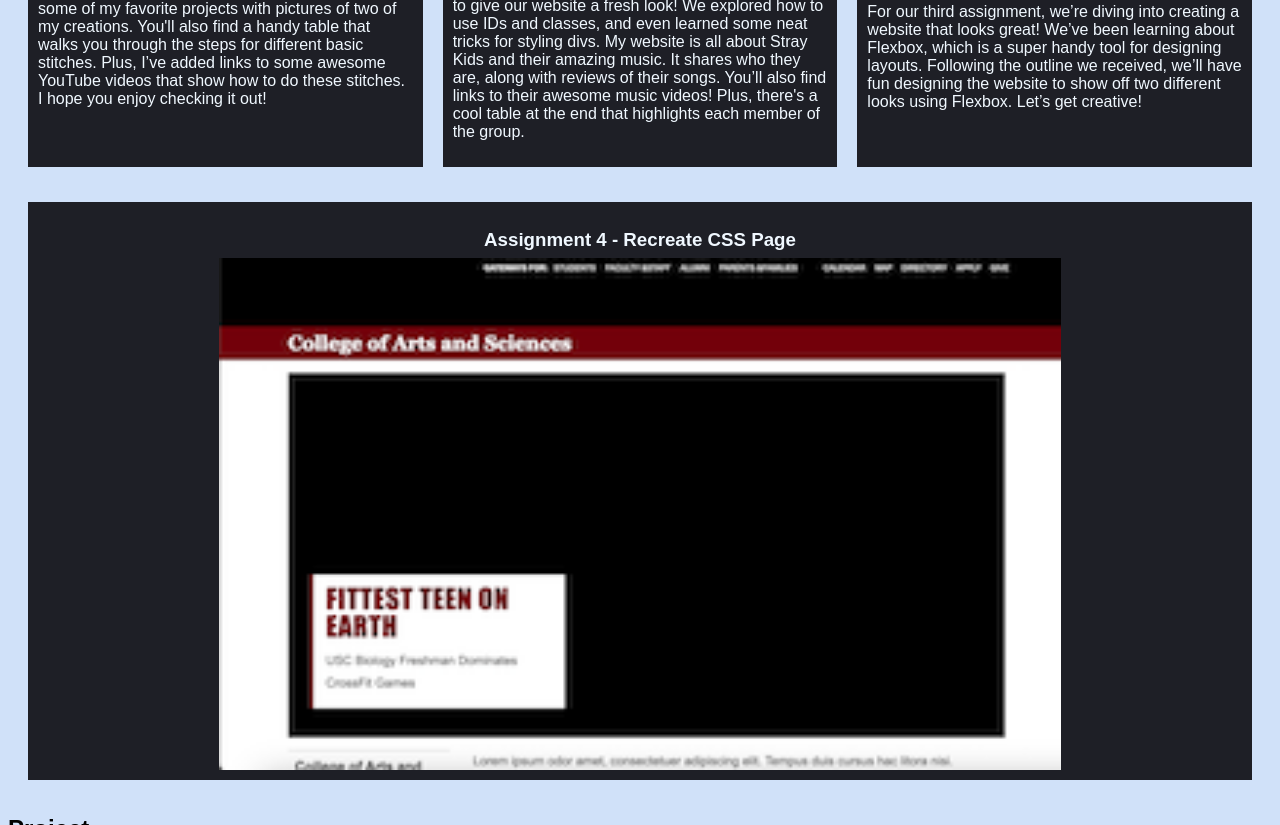
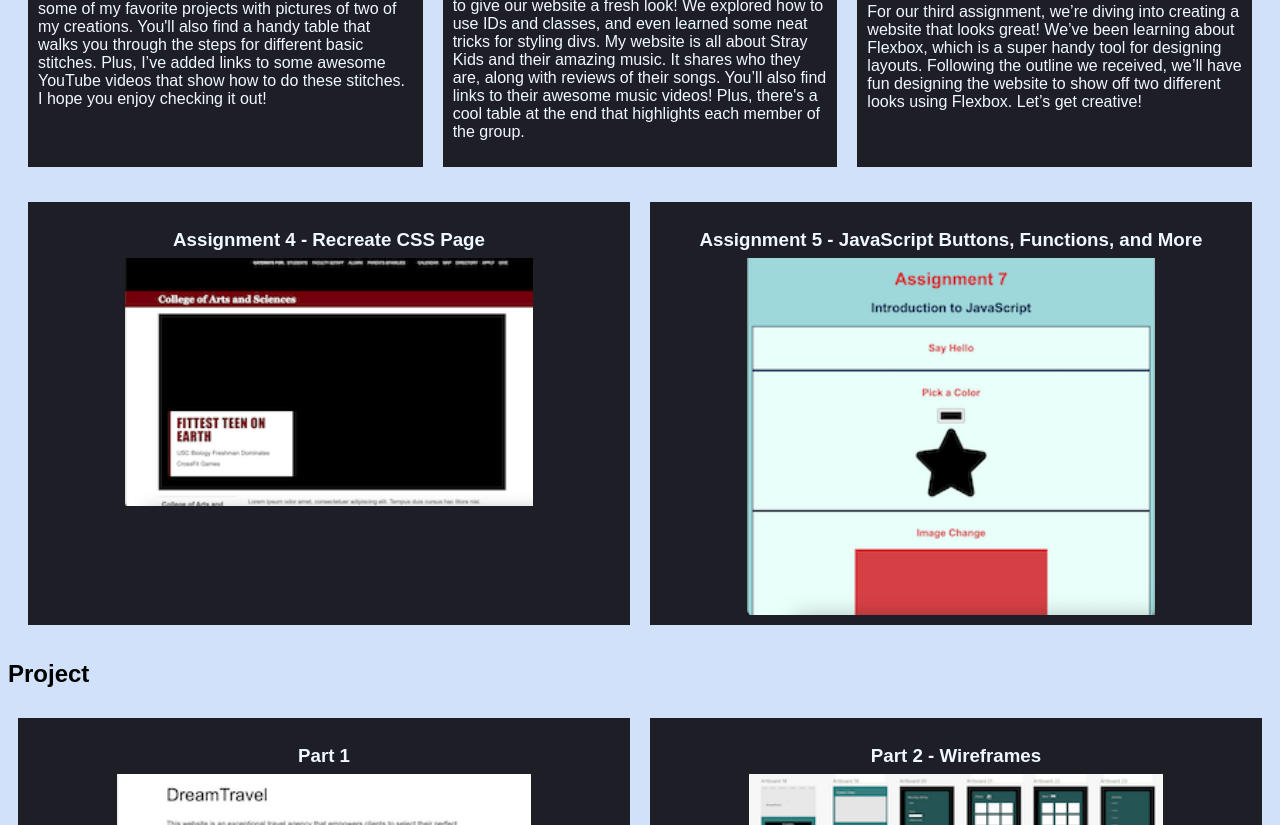
Before and after one commit to EvelynMonterosVaca/EvelynMonterosVaca.github.io, a plain HTML site: page csce242/index.html in a window 1280 px wide. Shown: the part 424-1249 px from the top of the page. Drawn offline with Linux system fonts and the light colour scheme.

Commit message:
new main page

```diff
--- a/csce242/index.html
+++ b/csce242/index.html
@@ -50,6 +50,11 @@
                     <a href=""><img src="images/recreate.jpg" alt="Recreate Website"> </a>
                 </section>
 
+                <section class="square">
+                    <h3>Assignment 5 - JavaScript Buttons, Functions, and More</h3>
+                    <a href="assignments/assignment05/index.html"><img src="images/assig05.jpg"></a>
+                </section>
+
 
             </div>
         </main>
```
Also changed, not shown: csce242/assignments/assignment05/index.html (+0 -9 lines), csce242/images/assig05.jpg (added), 4 other files.
